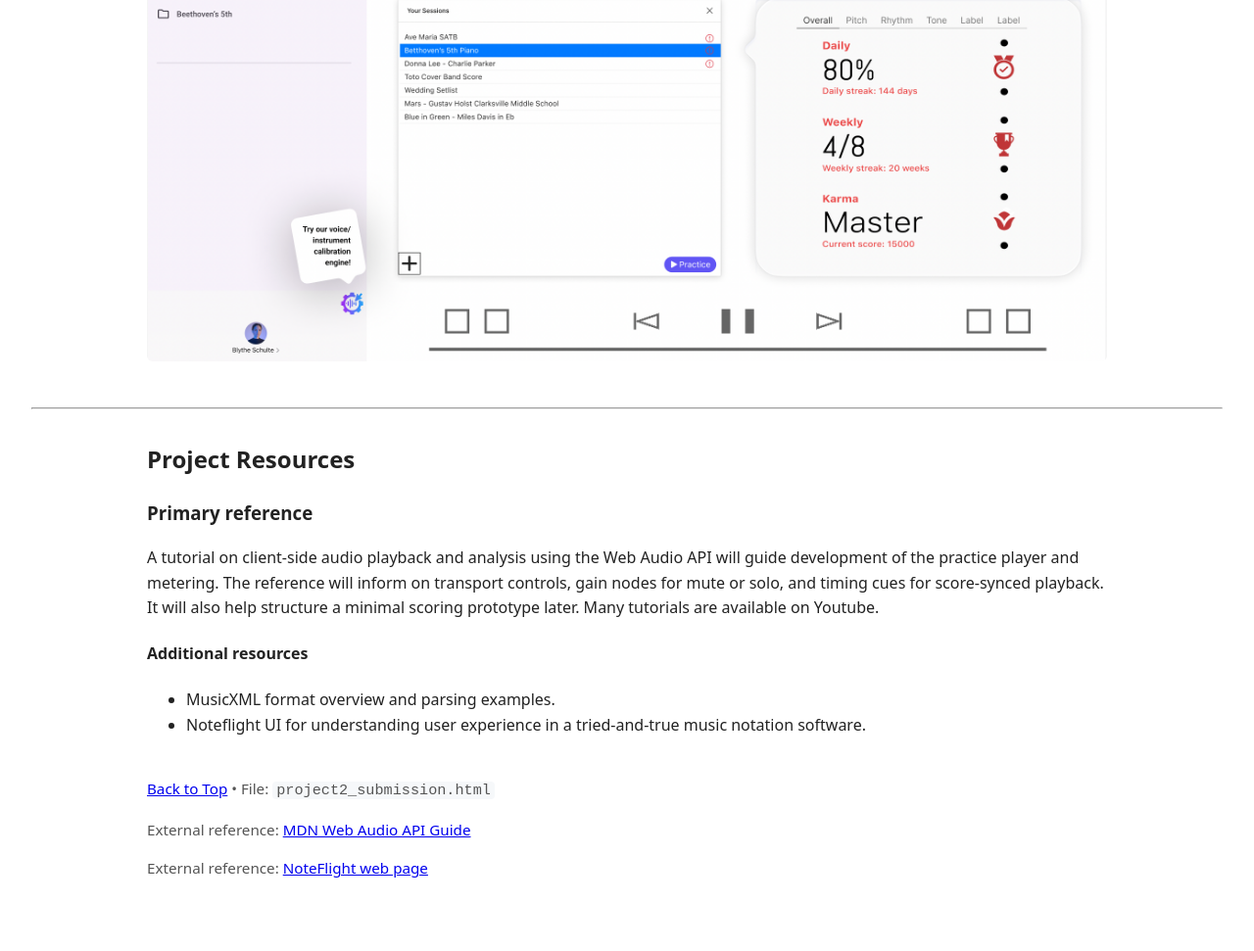
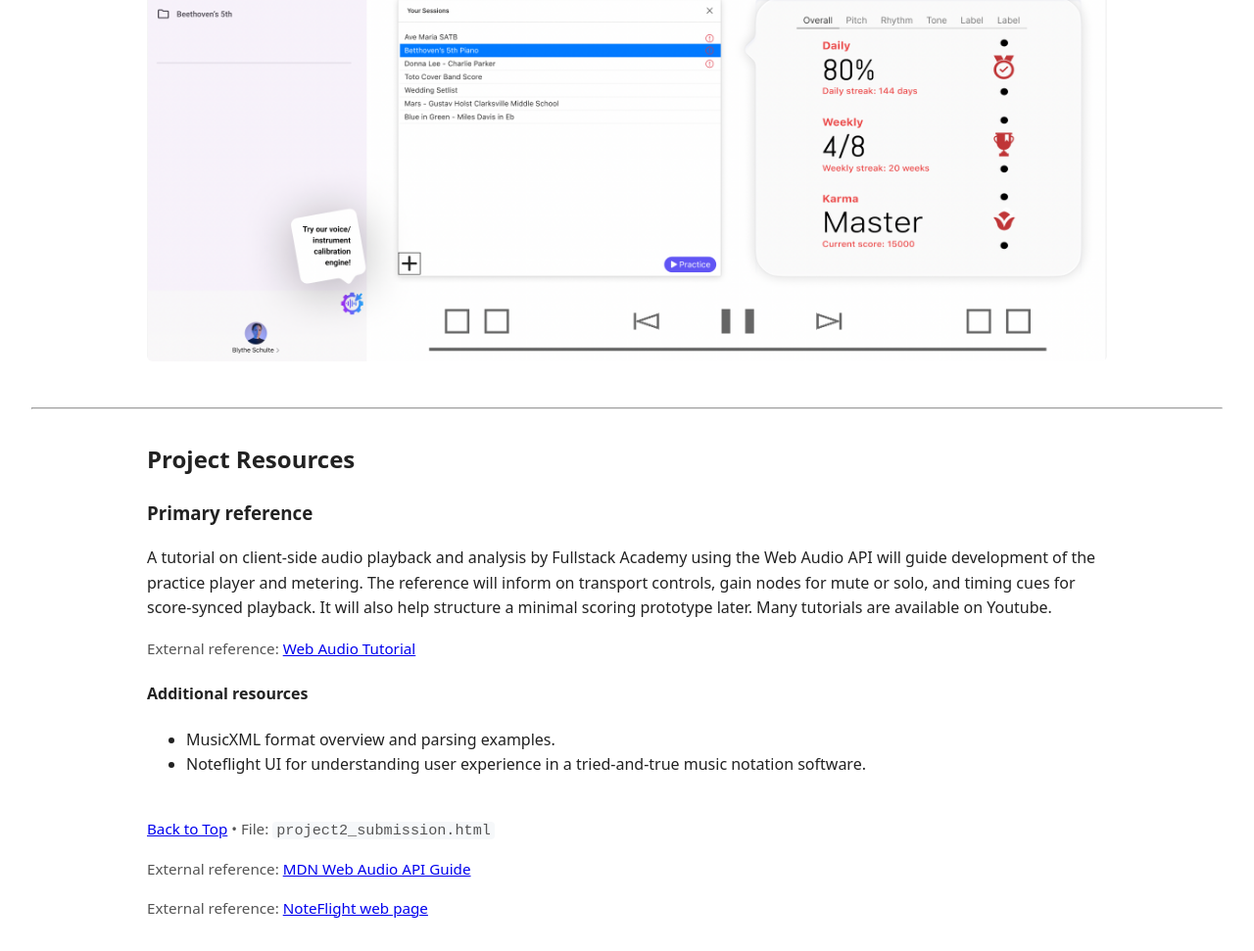
Before and after one commit to jamesdonkoredu/CMST385-6381, a plain HTML site: page project2/project2_submission.html in a window 1280 px wide. Shown: the part 2206-3177 px from the top of the page at 98% size. Before the commit the page ends 3137 px from the top, so only its background shows below. Drawn offline with Linux system fonts and the light colour scheme.

Commit message:
Update Project 2: tweak resources section and images

```diff
--- a/project2/project2_submission.html
+++ b/project2/project2_submission.html
@@ -88,7 +88,10 @@
     <h2>Project Resources</h2>
     <h3>Primary reference</h3>
     <p>
-      A tutorial on client-side audio playback and analysis using the Web Audio API will guide development of the practice player and metering. The reference will inform on transport controls, gain nodes for mute or solo, and timing cues for score-synced playback. It will also help structure a minimal scoring prototype later. Many tutorials are available on Youtube.
+      A tutorial on client-side audio playback and analysis by Fullstack Academy using the Web Audio API will guide development of the practice player and metering. The reference will inform on transport controls, gain nodes for mute or solo, and timing cues for score-synced playback. It will also help structure a minimal scoring prototype later. Many tutorials are available on Youtube. <p class="small">
+      External reference:
+      <a href="https://www.youtube.com/watch?v=p0Fv9CX1FGc" target="_blank" rel="noopener noreferrer"> Web Audio Tutorial</a>
+    </p>
     </p>
     <h4>Additional resources</h4>
     <ul>
```
